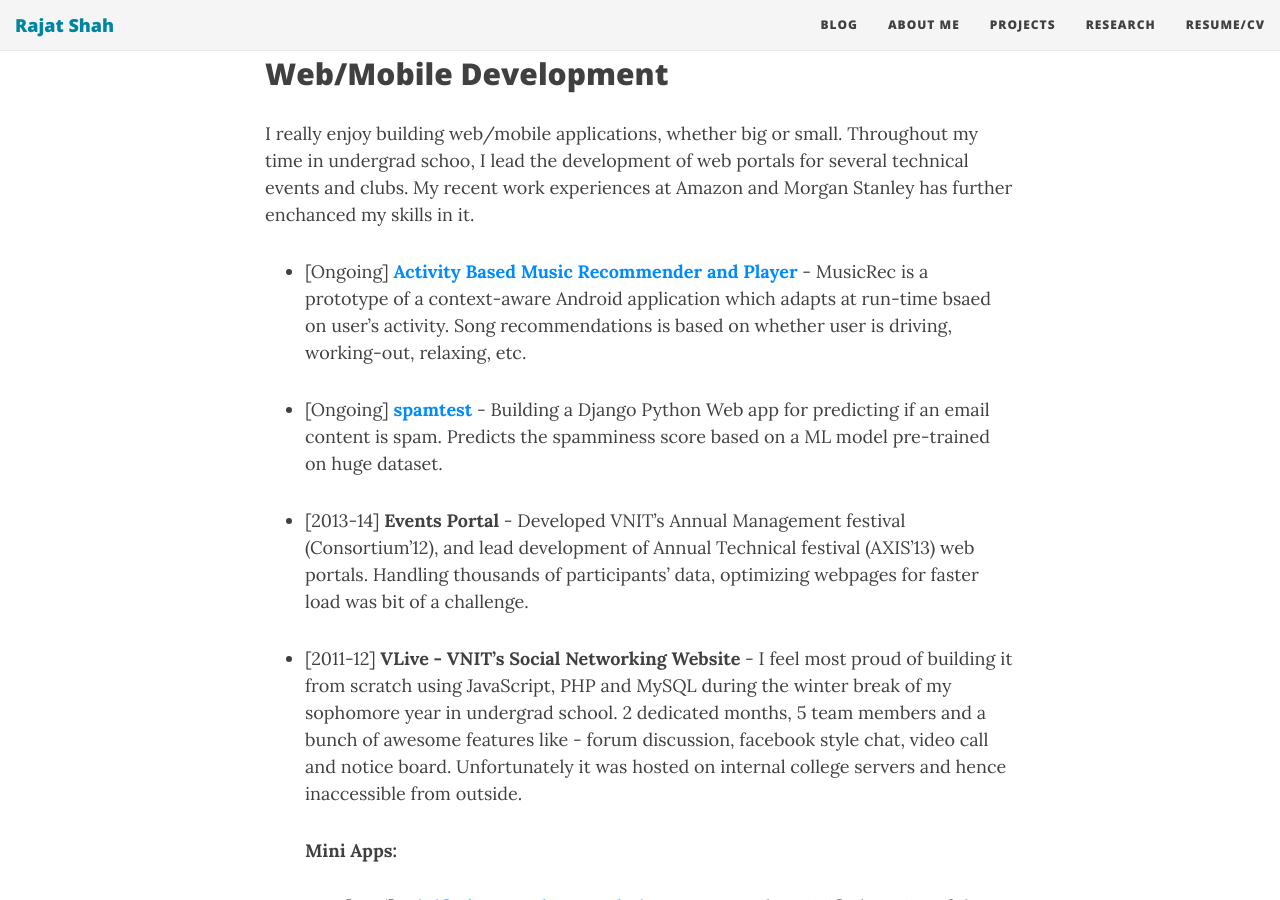
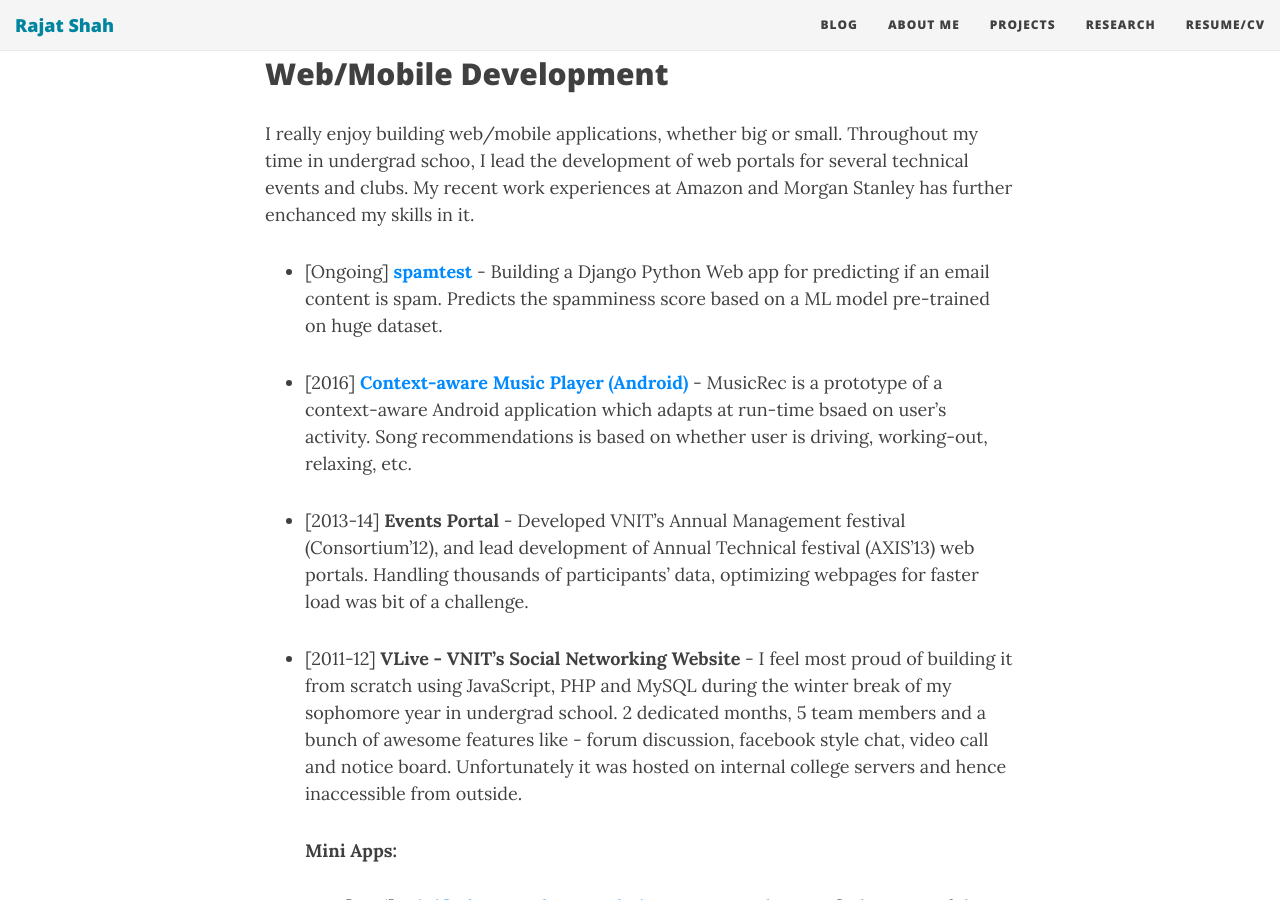
Before and after one commit to shahrajat/shahrajat.github.io, a Jekyll site: the page built from projects.md, in a window 1280 px wide and 900 px high, scrolled down 1235 px. Built offline with Jekyll 4.4.1, drawn with Linux system fonts in a browser that asks for light colours; nearby versions of some CDN libraries; comment, search, counter and statistics services are not loaded.

Commit message:
Updated projects.md

```diff
--- a/projects.md
+++ b/projects.md
@@ -28,9 +28,9 @@
 
 I really enjoy building web/mobile applications, whether big or small. Throughout my time in undergrad schoo, I lead the development of web portals for several technical events and clubs. My recent work experiences at Amazon and Morgan Stanley has further enchanced my skills in it.
 
--  [Ongoing] **[Activity Based Music Recommender and Player](https://github.com/shahrajat/MusicRec){:target="_blank"}** - MusicRec is a prototype of a context-aware Android application which adapts at run-time bsaed on user's activity. Song recommendations is based on whether user is driving, working-out, relaxing, etc.
+- [Ongoing] **[spamtest](https://spamtest.herokuapp.com/){:target="_blank"}** - Building a Django Python Web app for predicting if an email content is spam. Predicts the spamminess score based on a ML model pre-trained on huge dataset.
 
-- [Ongoing] **[spamtest](https://spamtest.herokuapp.com/){:target="_blank"}** - Building a Django Python Web app for predicting if an email content is spam. Predicts the spamminess score based on a ML model pre-trained on huge dataset.
+-  [2016] **[Context-aware Music Player (Android)](https://github.com/shahrajat/MusicRec){:target="_blank"}** - MusicRec is a prototype of a context-aware Android application which adapts at run-time bsaed on user's activity. Song recommendations is based on whether user is driving, working-out, relaxing, etc.
 
 - [2013-14] **Events Portal** - Developed VNIT's Annual Management festival (Consortium'12), and lead development of Annual Technical festival (AXIS'13) web portals. Handling thousands of participants' data, optimizing webpages for faster load was bit of a challenge.
 
```
